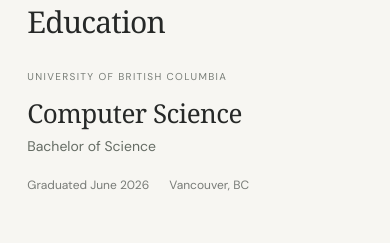
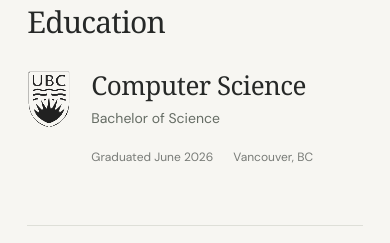
Before and after one commit to Ch4rIes/Ch4rIes.github.io, a React (Vite) app: page / in a window 390 px wide. Shown: the part 1572-1815 px from the top of the page. Built offline with nearby package versions, Linux system fonts and the light colour scheme; a web font is replaced by a local one.

Commit message:
Add supplied UBC shield to the education section

```diff
--- a/src/Experience.tsx
+++ b/src/Experience.tsx
@@ -14,6 +14,6 @@
       <h3 className="employer-logo">{item.logo === 'hrt' || item.logo === 'stripe' ? <ReferenceWordmark brand={item.logo} /> : <img className={`employer-mark mark-${item.logo}`} src={`/logos/${item.logo}.svg`} alt={item.company} />}</h3>
       <p className="internship-team">{item.team}</p><p className="internship-period">{item.period}</p>
     </article>)}</div>
-    <section id="education" className="education education-section"><h2 data-reveal className="section-title">Education</h2><div data-reveal className="education-summary"><div className="education-content"><p className="card-overline">UNIVERSITY OF BRITISH COLUMBIA</p><h3>Computer Science</h3><p>Bachelor of Science</p><div className="education-meta"><span>Graduated June 2026</span><span>Vancouver, BC</span></div></div></div></section>
+    <section id="education" className="education education-section"><h2 data-reveal className="section-title">Education</h2><div data-reveal className="education-summary"><ReferenceWordmark brand="ubc" /><div className="education-content"><h3>Computer Science</h3><p>Bachelor of Science</p><div className="education-meta"><span>Graduated June 2026</span><span>Vancouver, BC</span></div></div></div></section>
   </section>;
 }
--- a/src/ReferenceWordmark.tsx
+++ b/src/ReferenceWordmark.tsx
@@ -1,20 +1,19 @@
-/** Display the supplied white wordmarks without their surrounding photo/color panels.
- * The original PNGs are retained intact; cropping and monochrome styling happen in SVG.
- */
-export default function ReferenceWordmark({ brand }: { brand: 'hrt' | 'stripe' }) {
-  const hrt = brand === 'hrt';
-  const name = hrt ? 'Hudson River Trading' : 'Stripe';
+/** Original supplied PNGs stay intact; SVG crops and styles the white marks. */
+const marks = {
+  hrt: { name: 'Hudson River Trading', viewBox: '128 122 420 48', width: 674, height: 296 },
+  stripe: { name: 'Stripe', viewBox: '144 190 160 68', width: 447, height: 447 },
+  ubc: { name: 'The University of British Columbia', viewBox: '104 78 194 260', width: 400, height: 400 },
+};
+
+export default function ReferenceWordmark({ brand }: { brand: keyof typeof marks }) {
+  const mark = marks[brand];
   const filterId = `wordmark-${brand}`;
-  return <svg
-    className={`reference-wordmark wordmark-${brand}`}
-    viewBox={hrt ? '128 122 420 48' : '144 190 160 68'}
-    role="img" aria-label={name}
-  >
+  return <svg className={`reference-wordmark wordmark-${brand}`} viewBox={mark.viewBox} role="img" aria-label={mark.name}>
     <defs>
       <filter id={filterId} colorInterpolationFilters="sRGB" x="0" y="0" width="100%" height="100%">
         <feColorMatrix type="matrix" values="0 0 0 0 0.13  0 0 0 0 0.13  0 0 0 0 0.13  0 5 0 0 -4" />
       </filter>
     </defs>
-    <image href={`/logos/${brand}-reference.png`} width={hrt ? 674 : 447} height={hrt ? 296 : 447} filter={`url(#${filterId})`} />
+    <image href={`/logos/${brand}-reference.png`} width={mark.width} height={mark.height} filter={`url(#${filterId})`} />
   </svg>;
 }
--- a/src/styles.css
+++ b/src/styles.css
@@ -25,11 +25,11 @@
 .internship-team{font-size:15px;font-weight:450;line-height:1.5;color:#525951;margin:0}
 .internship-period{font-size:12px;color:var(--muted);white-space:nowrap;text-align:right;font-variant-numeric:tabular-nums;margin:0}
 .education-section{display:grid;grid-template-columns:230px 1fr;gap:0;margin-top:110px;padding-bottom:100px;border-bottom:1px solid var(--line)}
-.education-content{display:grid;grid-template-columns:1fr auto;column-gap:28px}
+.education-summary{display:flex;align-items:center;gap:28px;min-width:0}.wordmark-ubc{width:56px;height:auto}.education-content{flex:1;min-width:0;display:grid;grid-template-columns:1fr auto;column-gap:28px}
 .card-overline{grid-column:1/-1;font-size:10px;letter-spacing:1.35px;margin:0 0 15px;color:#787d77}
 .education-content h3{font-size:28px;line-height:1.2;margin:0 0 8px;letter-spacing:-.5px}
 .education-content>p:not(.card-overline){grid-column:1;font-size:14px;margin:0;color:#656c64}
-.education-meta{grid-column:2;grid-row:2/4;align-self:center;display:flex;flex-direction:column;align-items:flex-end;gap:8px;font-size:12px;color:var(--muted)}
+.education-meta{grid-column:2;grid-row:1/3;align-self:center;display:flex;flex-direction:column;align-items:flex-end;gap:8px;font-size:12px;color:var(--muted)}
 .contact-section{max-width:1100px;margin:auto;display:flex;flex-direction:column;align-items:flex-start;padding:110px 0 90px}
 .contact-section h2{font-size:clamp(46px,5vw,68px);line-height:1.1;letter-spacing:-2px;margin:0 0 30px}
 .contact-link{font-size:16px;padding-bottom:7px;border-bottom:1px solid #bdc2b7;transition:color .2s}
@@ -50,7 +50,7 @@
 .employer-logo{grid-row:1/3;min-height:46px}.mark-meta{width:46px;height:46px}.mark-aws{width:52px}.mark-arista{width:102px}.wordmark-hrt{width:112px}.wordmark-stripe{width:68px}
 .internship-team{font-size:13px;align-self:end}.internship-period{font-size:11px;text-align:left;grid-column:2;align-self:start}
 .education-section{display:block;margin-top:70px;padding-bottom:60px}.education-section .section-title{margin-bottom:30px}
-.education-content{display:block}.education-content h3{font-size:26px}.education-meta{margin-top:22px;align-items:flex-start;flex-direction:row;flex-wrap:wrap;gap:8px 20px}
+.education-summary{align-items:flex-start;gap:20px}.wordmark-ubc{width:44px}.education-content{display:block}.education-content h3{font-size:26px}.education-meta{margin-top:22px;align-items:flex-start;flex-direction:row;flex-wrap:wrap;gap:8px 20px}
 .contact-section{padding:65px 0 60px}.contact-section h2{font-size:48px}.contact-link{font-size:14px}footer{font-size:10px}
 }
 @media(prefers-reduced-motion:reduce){html{scroll-behavior:auto}*,*::before,*::after{transition:none!important;animation:none!important}[data-reveal].reveal-pending{opacity:1;transform:none}.motion-control{display:none}}
```
Also changed, not shown: public/logos/ubc-reference.png (added).
